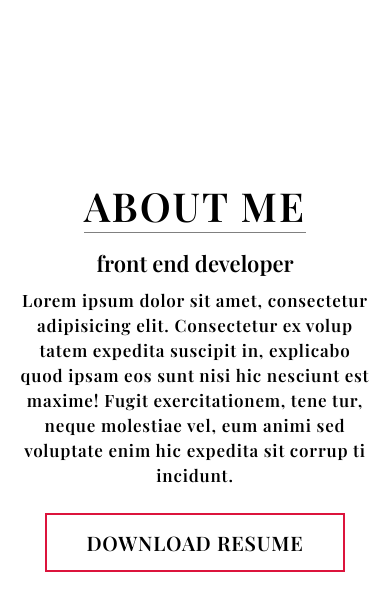
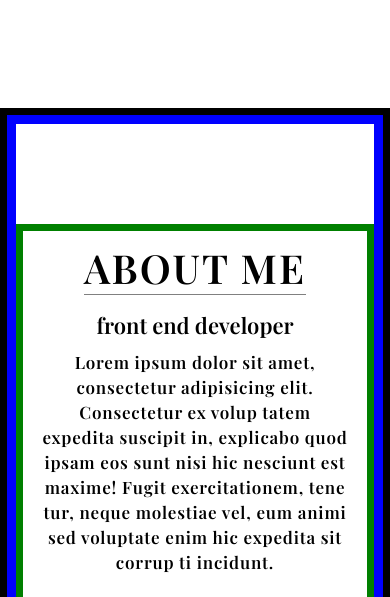
Before and after one commit to ayushsinghal23/portfolio-website, a plain HTML site: page index.html in a window 390 px wide. Shown: the part 5302-5899 px from the top of the page. Drawn offline with nearby package versions, Linux system fonts and the light colour scheme; files whose address does not match are found by name.

Commit message:
glitch solved

```diff
--- a/style.css
+++ b/style.css
@@ -446,19 +446,22 @@ img {
   transform: scale(1.1);
 }
 /* -------------ABOUT SECTION------------------- */
+#about {
+  min-height: 100vh;
+  border: 7px solid black;
+}
 #about .about {
-  height: 100vh;
+  min-height: 100vh;
   display: flex;
-  flex-direction: column-reverse;
-  /* border: 3px solid blue; */
+  flex-direction: row-reverse;
+  border: 9px solid blue;
 }
 #about .about .col-right {
   padding: 10px 5%;
   text-align: center;
   margin: 100px 0px 50px;
   max-width: 700px;
-  /* border: 2px solid green; */
-  height: auto;
+  border: 7px solid green;
   margin-bottom: 30px;
 }
 .about .col-right h2 {
@@ -909,3 +912,13 @@ img {
   }
   /* End of contact section */
 }
+@media (max-width: 767px) {
+  #about {
+    height: fit-content;
+  }
+  #about .about {
+    display: flex;
+    flex-direction: column-reverse;
+    height: fit-content;
+  }
+}
```
